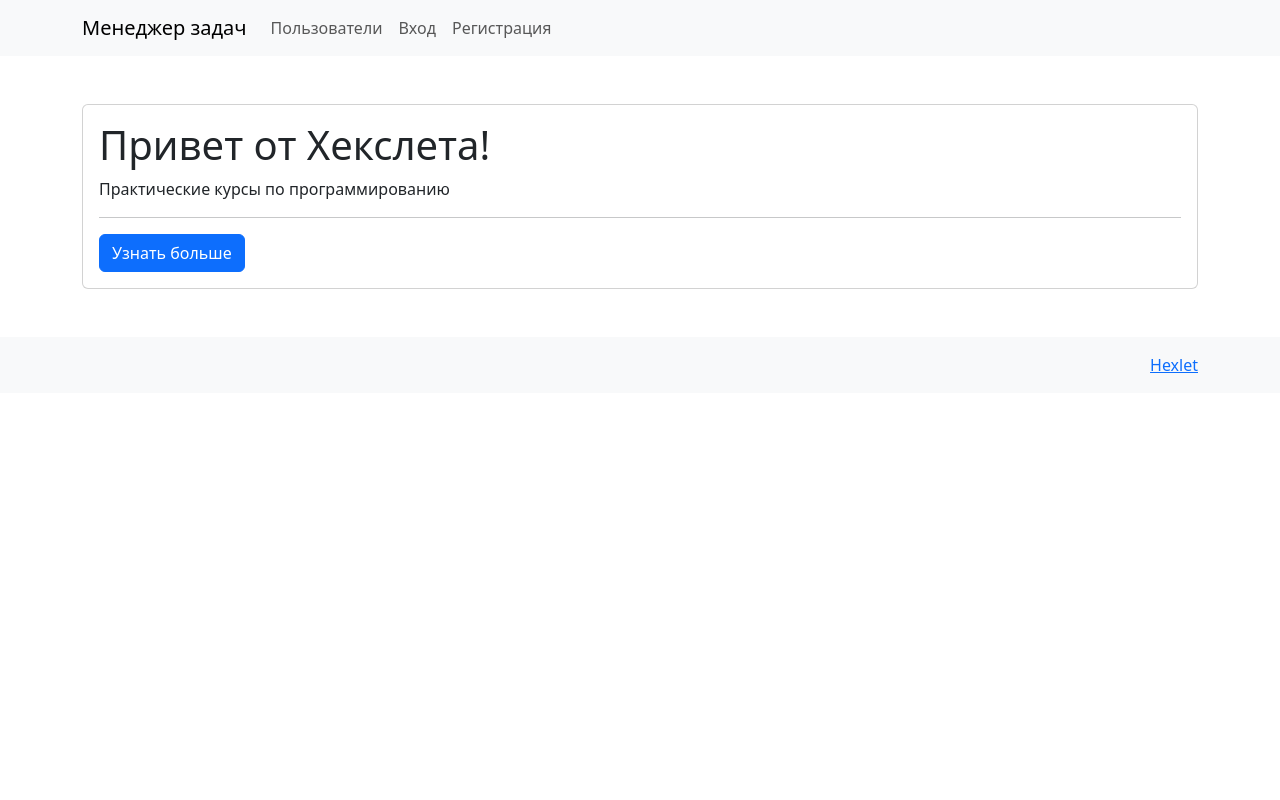
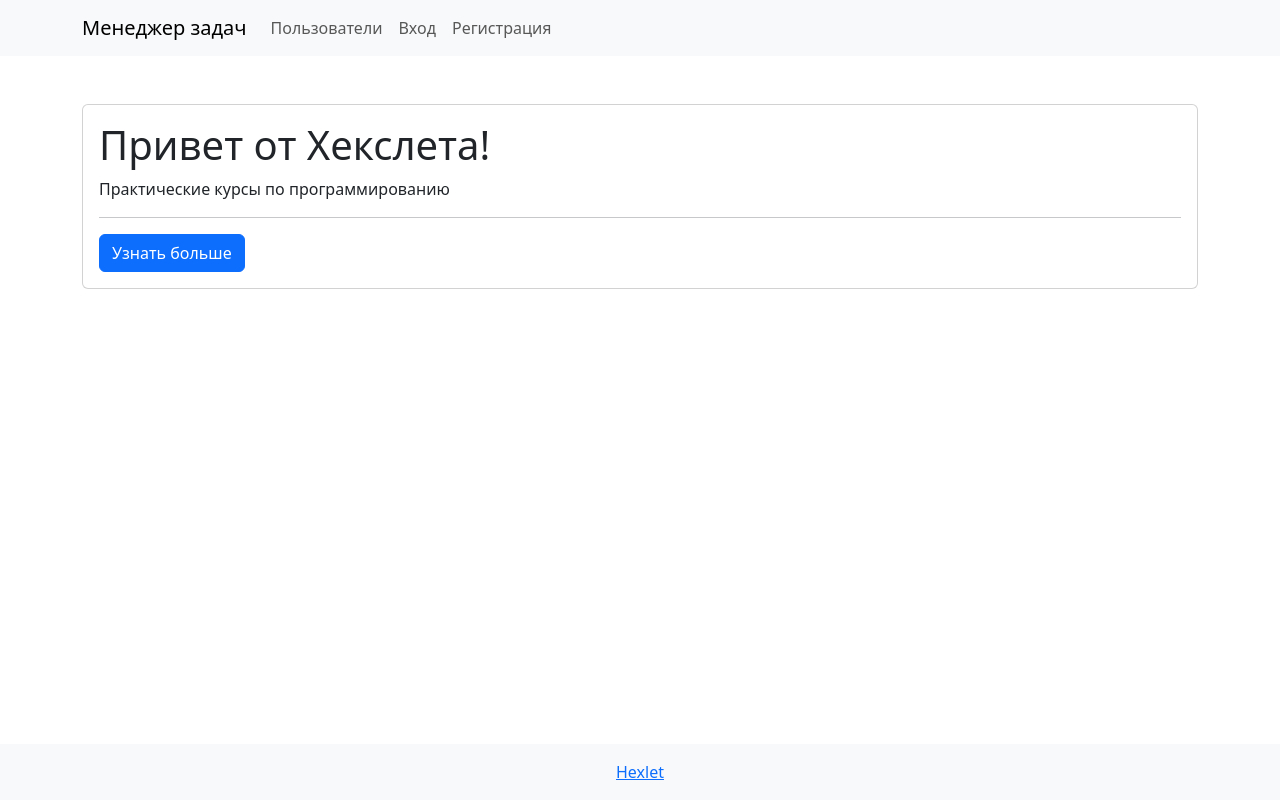
Before and after one commit to solmael/python-project-52, a Django app: page / in a window 1280 px wide. Run offline with Django 5.2, Linux system fonts and the light colour scheme; some libraries are stand-ins or nearby versions.

Commit message:
base edited

```diff
--- a/task_manager/templates/task_manager/base.html
+++ b/task_manager/templates/task_manager/base.html
@@ -7,7 +7,7 @@
     {% bootstrap_css %}
     {% bootstrap_javascript %}
 </head>
-<body>
+<body class="d-flex flex-column min-vh-100">
     <nav class="navbar navbar-expand-lg navbar-light bg-light">
         <div class="container">
             <a class="navbar-brand" href="/">Менеджер задач</a>
@@ -21,18 +21,14 @@
         </div>
     </nav>
 
-    <div class="container mt-5">
+    <div class="container mt-5 flex-grow-1">
         {% block content %}
         {% endblock %}
     </div>
 
-    <footer class="bg-light mt-5">
-        <div class="container py-3">
-            <div class="row">
-                <div class="col text-end">
-                    <a href="https://hexlet.io" target="_blank">Hexlet</a>
-                </div>
-            </div>
+    <footer class="bg-light mt-5 py-3">
+        <div class="container text-center">
+            <a href="https://hexlet.io" target="_blank">Hexlet</a>
         </div>
     </footer>
 </body>
```
